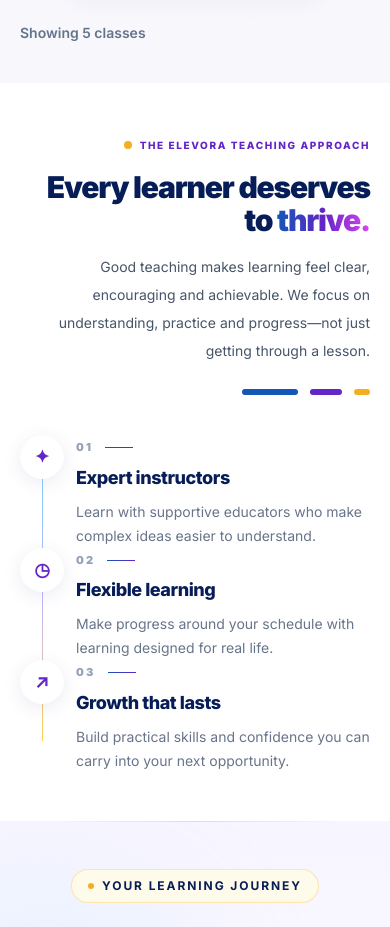
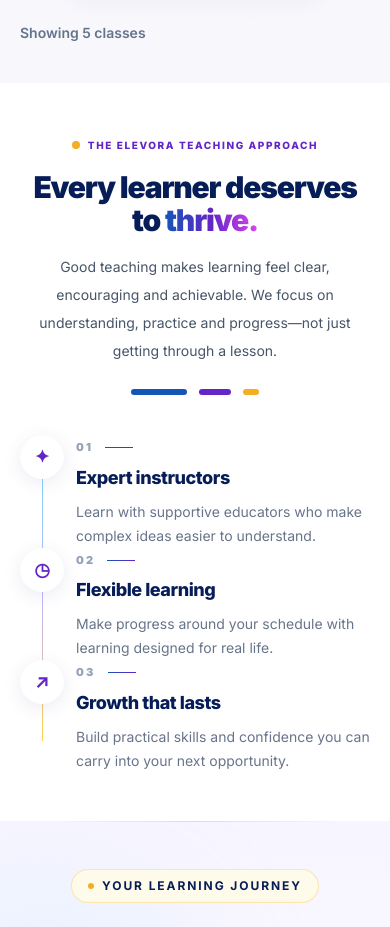
Before and after one commit to chamod-lakshitha/elevora-academy, a Next.js app: page / in a window 390 px wide. Shown: the part 2120-3047 px from the top of the page. Built offline with nearby package versions, Linux system fonts and the light colour scheme; no server answers.

Commit message:
Center teaching approach intro below 1024px

```diff
--- a/app/page.tsx
+++ b/app/page.tsx
@@ -84,11 +84,11 @@ export default function HomePage() {
 
         <div className="container-shell relative">
           <div className="mx-auto grid w-full max-w-6xl grid-cols-1 gap-10 sm:gap-12 lg:grid-cols-[minmax(0,0.85fr)_minmax(0,1.15fr)] lg:items-start lg:gap-16 xl:gap-20">
-            <div className="min-w-0 text-right lg:sticky lg:top-28">
-              <span className="inline-flex max-w-full flex-wrap items-center justify-end gap-2 text-[10px] font-extrabold uppercase tracking-[0.16em] text-brand-violet sm:text-xs sm:tracking-[0.22em]"><span aria-hidden="true" className="h-2 w-2 rounded-full bg-brand-gold" />The Elevora teaching approach</span>
-              <h2 className="ml-auto mt-4 w-full max-w-lg break-words text-3xl font-black leading-[1.1] tracking-[-0.04em] text-brand-navy min-[420px]:text-4xl sm:mt-5 sm:text-5xl lg:text-6xl">Every learner deserves to <span className="bg-gradient-to-r from-brand-blue via-brand-violet to-fuchsia-500 bg-clip-text text-transparent">thrive.</span></h2>
-              <p className="ml-auto mt-4 w-full max-w-md text-sm leading-7 text-slate-600 sm:mt-6 sm:text-base sm:leading-8 lg:text-lg">Good teaching makes learning feel clear, encouraging and achievable. We focus on understanding, practice and progress—not just getting through a lesson.</p>
-              <div aria-hidden="true" className="mt-6 flex items-center justify-end gap-3 sm:mt-8"><span className="h-1.5 w-14 rounded-full bg-brand-blue" /><span className="h-1.5 w-8 rounded-full bg-brand-violet" /><span className="h-1.5 w-4 rounded-full bg-brand-gold" /></div>
+            <div className="mx-auto w-full min-w-0 max-w-2xl text-center lg:mx-0 lg:max-w-none lg:text-right lg:sticky lg:top-28">
+              <span className="inline-flex max-w-full flex-wrap items-center justify-center gap-2 text-[10px] font-extrabold uppercase tracking-[0.16em] text-brand-violet sm:text-xs sm:tracking-[0.22em] lg:justify-end"><span aria-hidden="true" className="h-2 w-2 rounded-full bg-brand-gold" />The Elevora teaching approach</span>
+              <h2 className="mx-auto mt-4 w-full max-w-lg break-words text-3xl font-black leading-[1.1] tracking-[-0.04em] text-brand-navy min-[420px]:text-4xl sm:mt-5 sm:text-5xl lg:mx-0 lg:ml-auto lg:text-6xl">Every learner deserves to <span className="bg-gradient-to-r from-brand-blue via-brand-violet to-fuchsia-500 bg-clip-text text-transparent">thrive.</span></h2>
+              <p className="mx-auto mt-4 w-full max-w-md text-sm leading-7 text-slate-600 sm:mt-6 sm:text-base sm:leading-8 lg:mx-0 lg:ml-auto lg:text-lg">Good teaching makes learning feel clear, encouraging and achievable. We focus on understanding, practice and progress—not just getting through a lesson.</p>
+              <div aria-hidden="true" className="mt-6 flex items-center justify-center gap-3 sm:mt-8 lg:justify-end"><span className="h-1.5 w-14 rounded-full bg-brand-blue" /><span className="h-1.5 w-8 rounded-full bg-brand-violet" /><span className="h-1.5 w-4 rounded-full bg-brand-gold" /></div>
             </div>
             <div className="relative min-w-0">
               <div aria-hidden="true" className="absolute bottom-8 left-[1.35rem] top-7 w-px bg-gradient-to-b from-sky-300 via-violet-300 to-amber-300 sm:left-[1.7rem]" />
```
